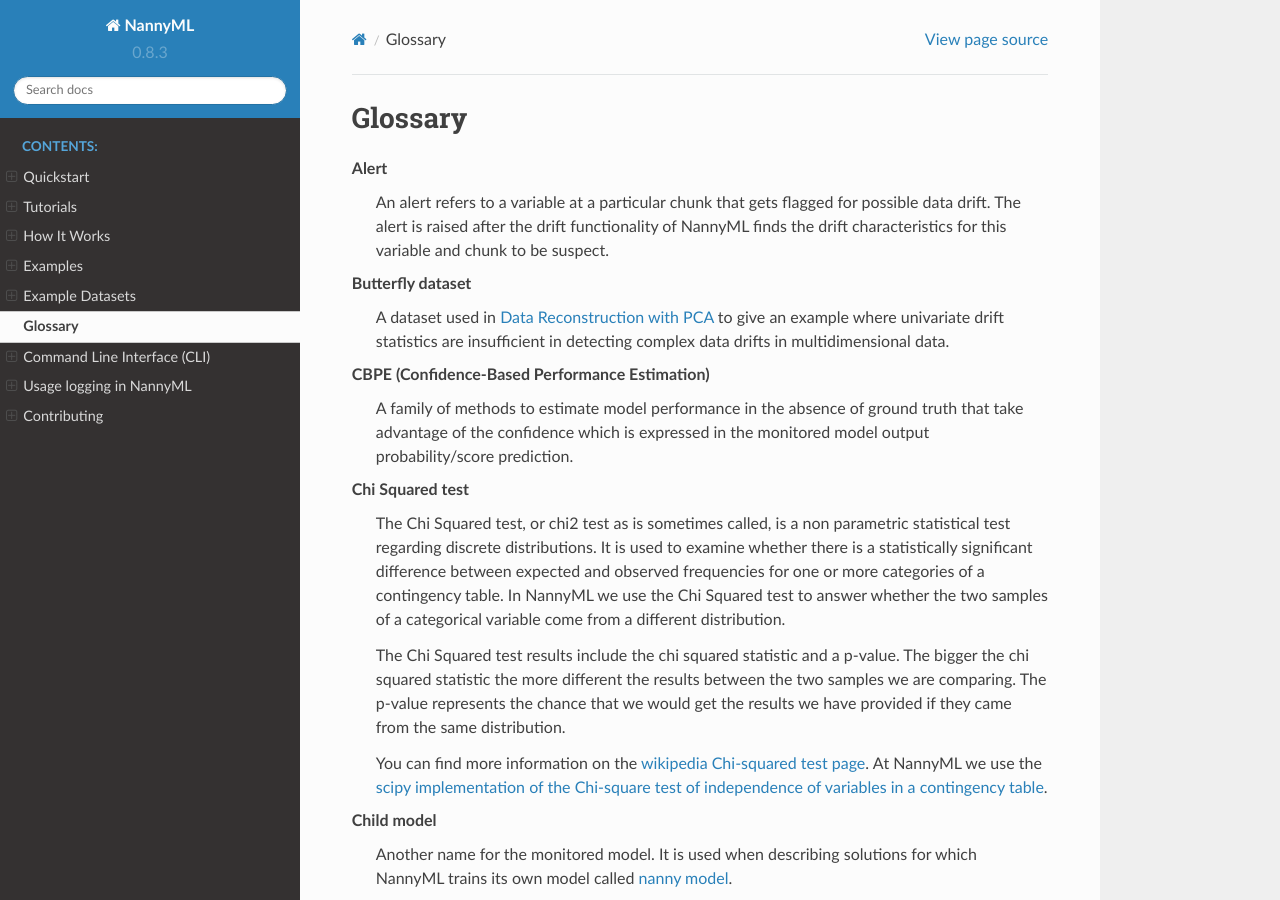
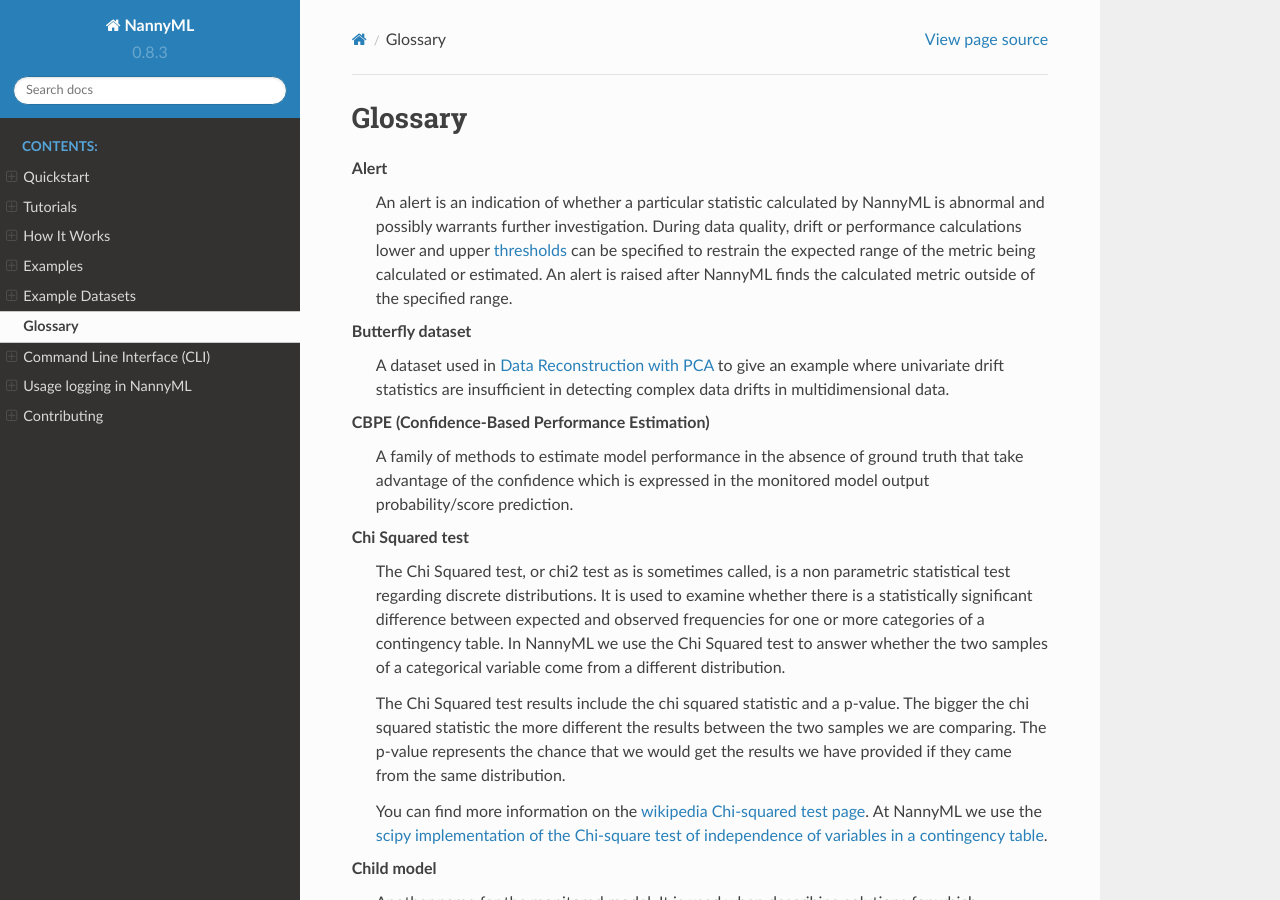
Before and after one commit to NannyML/nannyml, a Sphinx documentation site: the page built from docs/glossary.rst, in a window 1280 px wide and 900 px high. Built offline with Sphinx 7.4.7 and the Read the Docs theme 2.0.0, drawn with Linux system fonts in a browser that asks for light colours; pages that are not in the unit, such as notebooks, are missing from menus; some of the changed text lies outside the part shown.

Commit message:
update glossary

```diff
--- a/docs/glossary.rst
+++ b/docs/glossary.rst
@@ -7,9 +7,11 @@
 .. glossary::
 
     Alert
-        An alert refers to a variable at a particular chunk that gets flagged for possible data
-        drift. The alert is raised after the drift functionality of NannyML finds the drift
-        characteristics for this variable and chunk to be suspect.
+        An alert is an indication of whether a particular statistic calculated by NannyML is
+        abnormal and possibly warrants further investigation. During data quality, drift or
+        performance calculations lower and upper :term:`thresholds<Threshold>` can be specified to restrain the
+        expected range of the metric being calculated or estimated.
+        An alert is raised after NannyML finds the calculated metric outside of the specified range.
 
     Butterfly dataset
         A dataset used in :ref:`data-reconstruction-pca` to give an example where univariate
@@ -263,6 +265,11 @@
                 - *ISO 8601*, e.g. ``2021-10-13T08:47:23Z``
                 - *Unix-epoch* in units of seconds, e.g. ``1513393355``
 
+    Threshold
+        A threshold is an upper or lower limit for the normally expected values of a drift method, data quality metric or performance metric.
+        Outside of the range defined by the threshold values we classify the calculated value of the method or metric as abnormal in which case
+        an :term:`Alert<alert>` is raised.
+
     Univariate Drift Detection
         Drift Detection methods that use each model feature individually
         in order to detect change.
```
